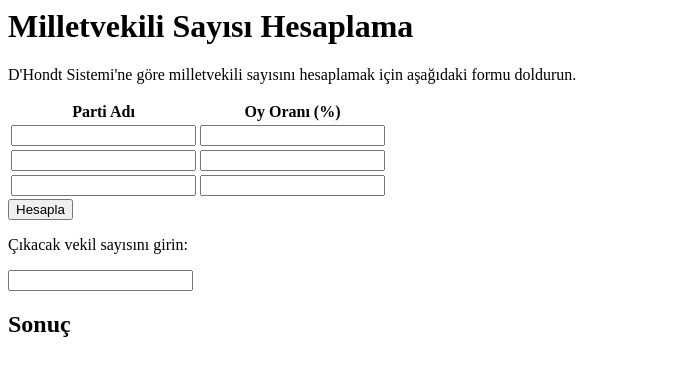
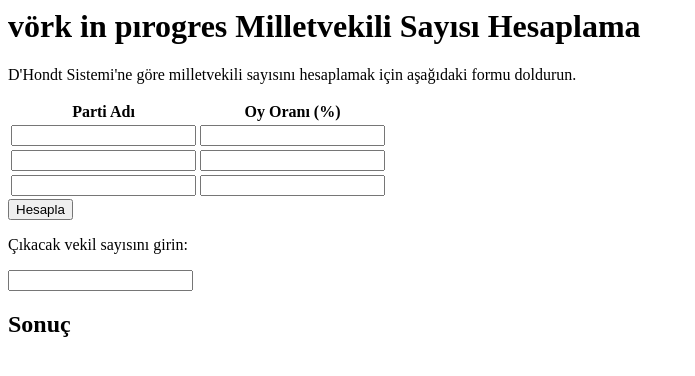
Before and after one commit to EdgeTypE/MilletVekiliSayisiHesaplama, a plain HTML site: page index.html in a window 1280 px wide. Shown: the whole page, without its empty margins (0-695 px from the left). Drawn offline with Linux system fonts and the light colour scheme.

Commit message:
Update index.html

```diff
--- a/index.html
+++ b/index.html
@@ -3,7 +3,7 @@
     <title>Milletvekili Sayısı Hesaplama</title>
 </head>
 <body>
-    <h1>Milletvekili Sayısı Hesaplama</h1>
+    <h1>vörk in pırogres Milletvekili Sayısı Hesaplama</h1>
     <p>D'Hondt Sistemi'ne göre milletvekili sayısını hesaplamak için aşağıdaki formu doldurun.</p>
     <form id="form">
         <table id="partiler">
```
